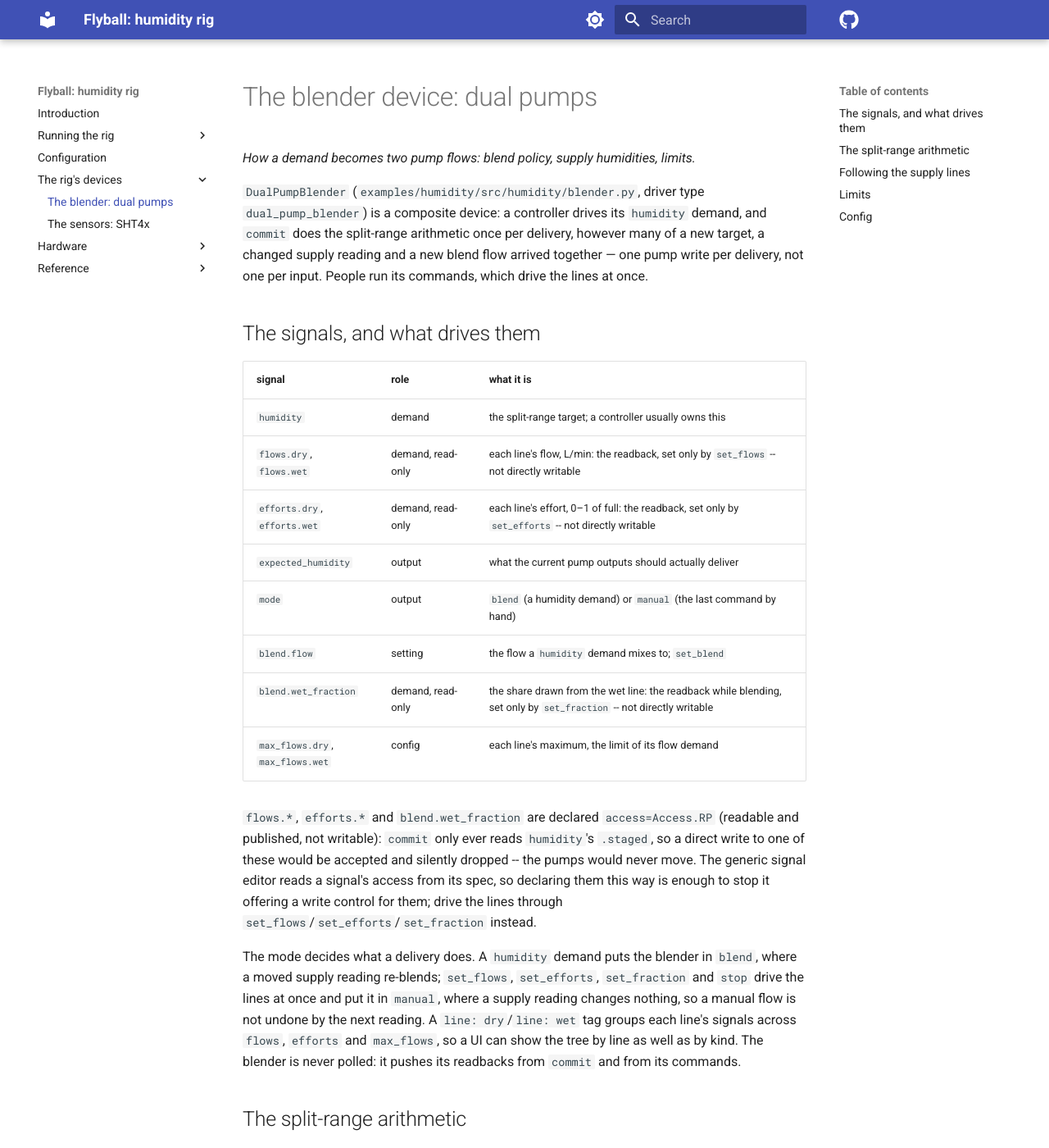
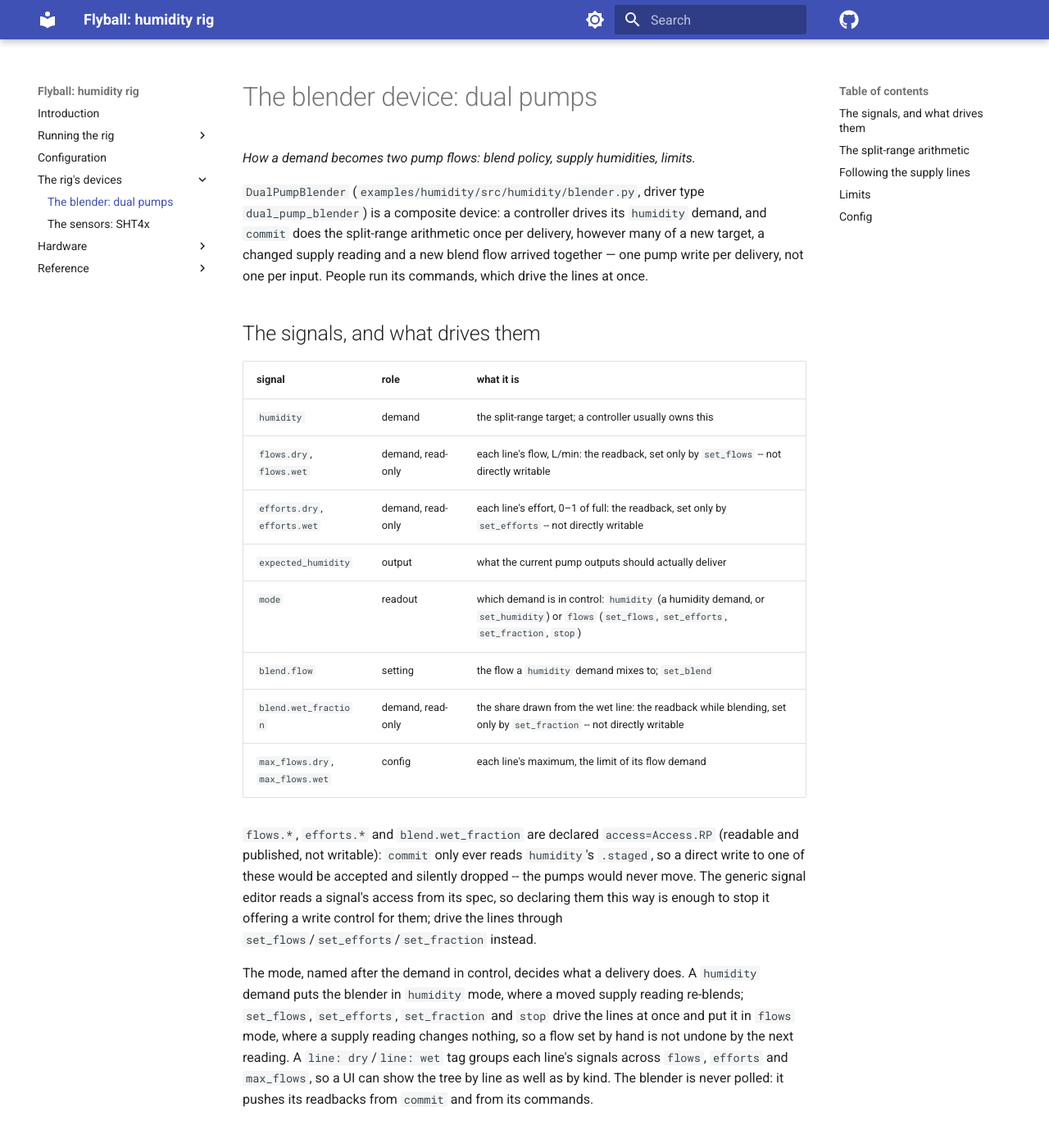
Before and after one commit to bengineer42/humctrl, an MkDocs documentation site: the page built from book/src/3-devices/blender.md, in a window 1280 px wide and 1400 px high. Shown: the whole window at 82% size. Built offline with MkDocs 1.6.1 and Material for MkDocs 9.7.7, drawn with Linux system fonts in a browser that asks for light colours; comment, search, counter and statistics services are not loaded; some of the changed text lies outside the part shown.

Commit message:
rename: blender modes `humidity | flows` (D16); labels; blender.yaml's mode comment
`Mode.BLEND`/`MANUAL` ("blend"/"manual") are `Mode.HUMIDITY`/`FLOWS`
("humidity"/"flows"), named after the demand in control: a humidity
demand or `set_humidity` gives `humidity`; `set_flows`, `set_efforts`,
`set_fraction` and `stop` give `flows`, which is also where it starts.
The `humidity` demand's label is "Humidity demand". blender.yaml's stale
`blend|flows|efforts|stopped` comment says `humidity|flows`. Book follows.

Signed-off-by: Bengineer <158306087+bengineer42@users.noreply.github.com>

```diff
--- a/blender.yaml
+++ b/blender.yaml
@@ -43,7 +43,7 @@ devices:
     #   humidity                 demand   %RH, limits [0, 100]  the split-range target; a controller's
     #   flows.dry, flows.wet     demand   L/min    read-only readbacks; set only by set_flows
     #   efforts.dry, efforts.wet demand   0-1 of full read-only readbacks; set only by set_efforts
-    #   expected_humidity        output   %RH                   what the lines actually deliver
-    #   mode                     output   blend|flows|efforts|stopped
+    #   expected_humidity        readout  %RH                   what the lines actually deliver
+    #   mode                     readout  humidity|flows        which demand is in control
     #   blend                    setting  the flow a humidity demand mixes to; set_blend
     #   max_flows.dry/.wet       config   L/min                 from dry/wet max_flow
--- a/book/src/3-devices/blender.md
+++ b/book/src/3-devices/blender.md
@@ -17,7 +17,7 @@ per input. People run its commands, which drive the lines at once.
 | `flows.dry`, `flows.wet` | demand, read-only | each line's flow, L/min: the readback, set only by `set_flows` -- not directly writable |
 | `efforts.dry`, `efforts.wet` | demand, read-only | each line's effort, 0–1 of full: the readback, set only by `set_efforts` -- not directly writable |
 | `expected_humidity` | output | what the current pump outputs should actually deliver |
-| `mode` | output | `blend` (a humidity demand) or `manual` (the last command by hand) |
+| `mode` | readout | which demand is in control: `humidity` (a humidity demand, or `set_humidity`) or `flows` (`set_flows`, `set_efforts`, `set_fraction`, `stop`) |
 | `blend.flow` | setting | the flow a `humidity` demand mixes to; `set_blend` |
 | `blend.wet_fraction` | demand, read-only | the share drawn from the wet line: the readback while blending, set only by `set_fraction` -- not directly writable |
 | `max_flows.dry`, `max_flows.wet` | config | each line's maximum, the limit of its flow demand |
@@ -30,11 +30,12 @@ reads a signal's access from its spec, so declaring them this way is
 enough to stop it offering a write control for them; drive the lines
 through `set_flows`/`set_efforts`/`set_fraction` instead.
 
-The mode decides what a delivery does. A `humidity` demand puts the
-blender in `blend`, where a moved supply reading re-blends; `set_flows`,
-`set_efforts`, `set_fraction` and `stop` drive the lines at once and put
-it in `manual`, where a supply reading changes nothing, so a manual flow
-is not undone by the next reading. A `line: dry`/`line: wet`
+The mode, named after the demand in control, decides what a delivery does.
+A `humidity` demand puts the blender in `humidity` mode, where a moved
+supply reading re-blends; `set_flows`, `set_efforts`, `set_fraction` and
+`stop` drive the lines at once and put it in `flows` mode, where a supply
+reading changes nothing, so a flow set by hand is not undone by the next
+reading. A `line: dry`/`line: wet`
 tag groups each line's signals across `flows`, `efforts` and
 `max_flows`, so a UI can show the tree by line as well as by kind. The
 blender is never polled: it pushes its readbacks from `commit` and from
@@ -81,8 +82,8 @@ The blender declares two inputs, `dry` and `wet` (`supply.input(...)` in
 the class body); the rig file binds them to the sensors. Whenever a bound
 signal publishes, the rig commits the blender, and `commit` reads the
 supply's newest values from the router (`self.dry_supply.value`) — there
-is no callback and no copy on the device. While blending, that re-blends;
-in any other mode it does nothing. A rig with no sensor bound uses
+is no callback and no copy on the device. In `humidity` mode that re-blends;
+in `flows` mode it does nothing. A rig with no sensor bound uses
 its `supply` field (the `supply_defaults` config signals) instead.
 `expected_humidity` is pushed after every pump write from the pumps'
 actual output and the current supply humidities.
```
Also changed, not shown: 2 other files.
